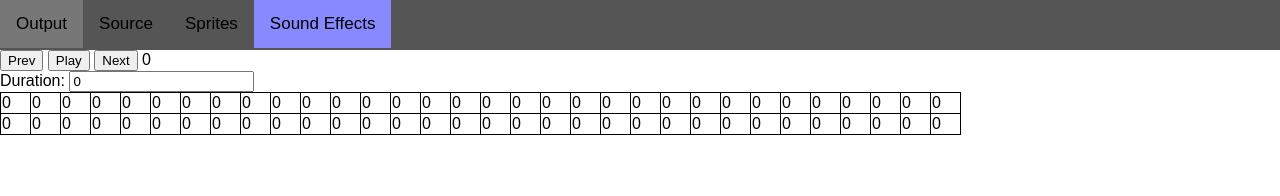
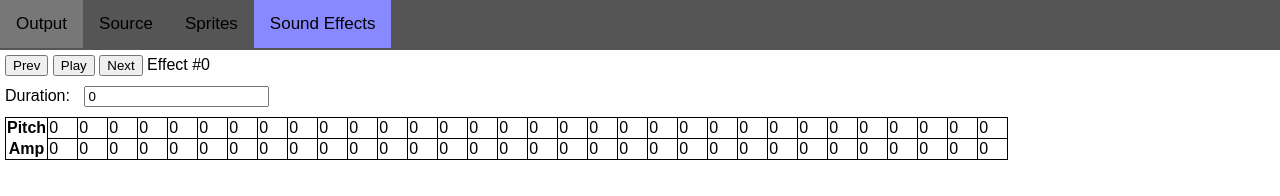
Before and after one commit to jbush001/fconsole, a website: page index.html in a window 1280 px wide. Both pictures are taken after a click on the button "Sound Effects". Drawn offline with Linux system fonts and the light colour scheme.

Commit message:
Minor UI cleanup on sound editing page

```diff
--- a/index.html
+++ b/index.html
@@ -67,14 +67,14 @@ limitations under the License.
             </div>
 
             <div id="soundstab" class="tabcontent">
-                <div>
+                <div style="margin: 5px">
                     <button id="prevfx">Prev</button>
                     <button id="playfx">Play</button>
                     <button id="nextfx">Next</button>
-                    <span id="curfx">0</span>
+                    <span id="curfx"></span>
                 </div>
-                <label for="sfxduration">Duration:</label>
-                <input type="text" id="sfxduration" name="sfxduration">
+                <label for="sfxduration" style="margin: 5px">Duration:</label>
+                <input type="text" id="sfxduration" name="sfxduration" style="margin: 5px">
             </div>
         </div>
     </body>
--- a/sound-effects-edit.js
+++ b/sound-effects-edit.js
@@ -9,11 +9,9 @@ let soundTable = null;
 function initSoundEditor() {
   soundEffectDiv = document.getElementById('soundstab');
 
-  const currentIndexDiv = document.getElementById('curfx');
   document.getElementById('prevfx').onclick = () => {
     if (currentFx > 0) {
       currentFx --;
-      currentIndexDiv.innerText = currentFx;
       updateSfxTableValues();
     }
   };
@@ -21,7 +19,6 @@ function initSoundEditor() {
   document.getElementById('nextfx').onclick = () => {
     if (currentFx < MAX_SOUND_EFFECTS - 1) {
       currentFx++;
-      currentIndexDiv.innerText = currentFx;
       updateSfxTableValues();
     }
   };
@@ -41,8 +38,13 @@ function initSoundEditor() {
   soundTable = document.createElement('table');
   soundTable.style.border = '1px solid black';
   soundTable.style.borderCollapse = 'collapse';
+  soundTable.style.margin = '5px';
   for (let i = 0; i < 2; i++) {
     const row = document.createElement('tr');
+    const rowHeader = document.createElement('th');
+    rowHeader.innerText = ['Pitch', 'Amp'][i];
+    row.appendChild(rowHeader);
+
     for (let j = 0; j < NOTES_PER_EFFECT; j++) {
       const cell = document.createElement('td');
       cell.style.border = '1px solid black';
@@ -72,6 +74,9 @@ function updateSfxTableValues() {
     return;
   }
 
+  const currentIndexDiv = document.getElementById('curfx');
+  currentIndexDiv.innerText = 'Effect #' + currentFx;
+
   const durationInput = document.getElementById('sfxduration');
   durationInput.value = soundEffects[currentFx].noteDuration;
 
@@ -79,7 +84,7 @@ function updateSfxTableValues() {
   const amplitudes = soundEffects[currentFx].amplitudes;
   for (let rowi = 0; rowi < 2; rowi++) {
     for (let coli = 0; coli < NOTES_PER_EFFECT; coli++) {
-      const cell = soundTable.rows[rowi].cells[coli];
+      const cell = soundTable.rows[rowi].cells[coli + 1];
       if (rowi == 0) {
         cell.innerText = pitches[coli];
       } else {
```
